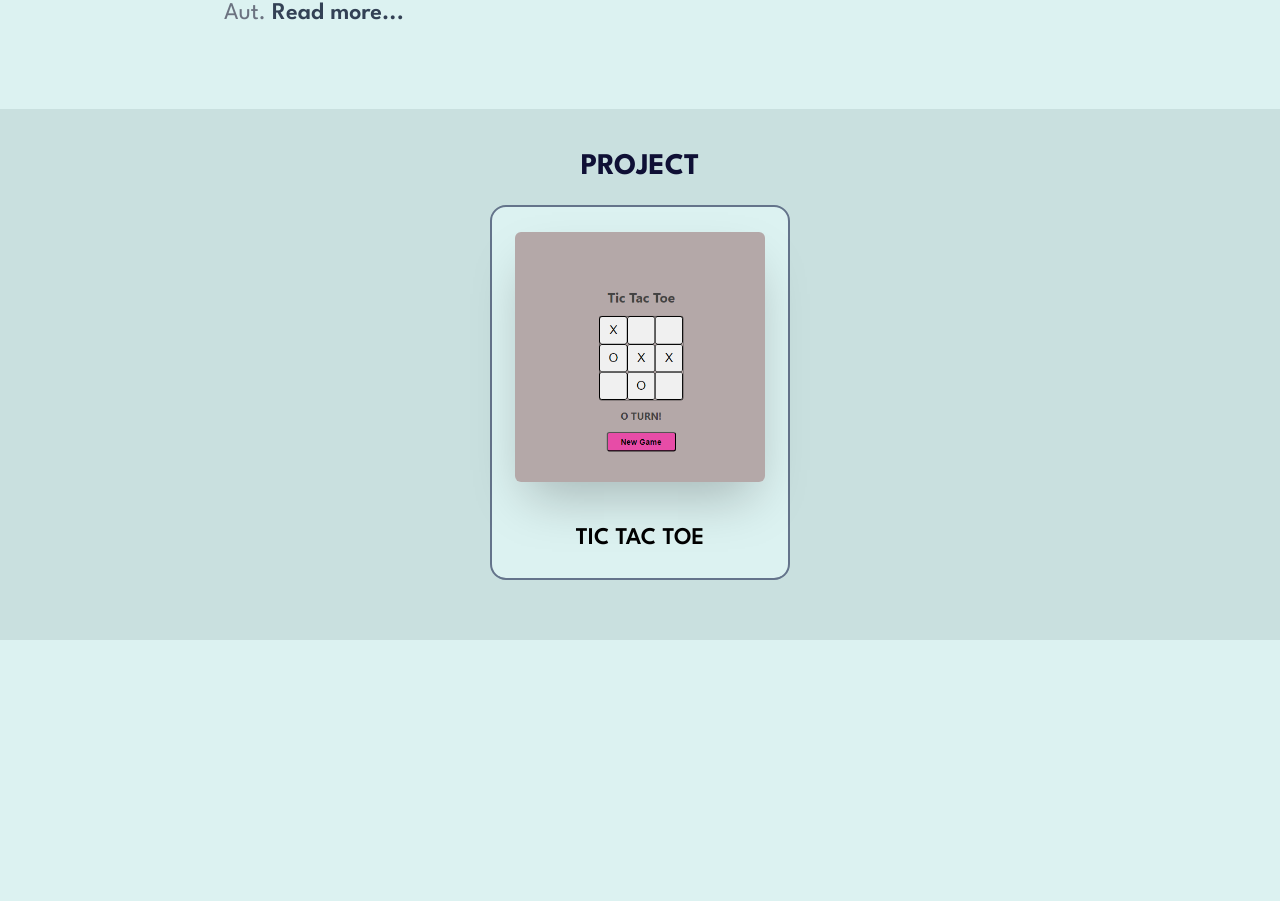
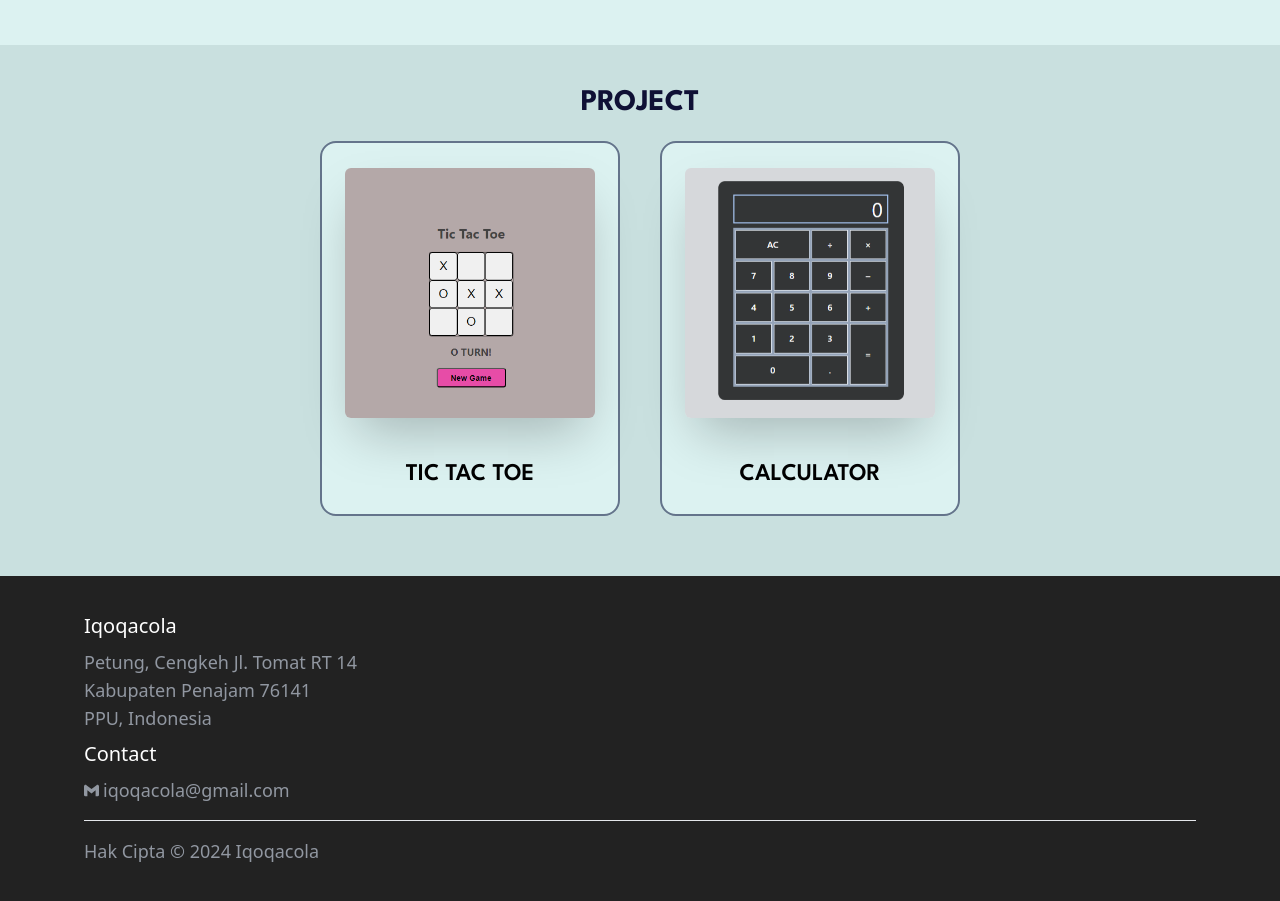
Before and after one commit to Iqoqacola/iqoqacola.github.io, a React (Vite) app: page / in a window 1280 px wide. Shown: the part 949-1850 px from the top of the page. Before the commit the page ends 1589 px from the top, so only its background shows below. Built offline with nearby package versions, Linux system fonts and the light colour scheme.

Commit message:
add footer and new project

```diff
--- a/src/App.jsx
+++ b/src/App.jsx
@@ -32,7 +32,7 @@ const Header = () => {
     <>
       <header
         id="header"
-        className="w-full fixed shadow-md bg-opacity-70 top-0 left-0 z-10 bg-bgColor"
+        className="w-full fixed shadow-md bg-opacity-70 top-0 left-0 bg-bgColor z-50"
       >
         <div className="container">
           <div className="flex justify-between md:justify-around relative p-4">
@@ -163,13 +163,7 @@ const Hero = () => {
 };
 
 const About = () => {
-  let AboutMe = `Lorem ipsum dolor sit amet consectetur adipisicing elit. Facilis
-  delectus a, rerum temporibus natus tempore molestias repellat
-  nobis nam? Ducimus laborum architecto aut tempora? Numquam
-  distinctio neque eligendi dolores sint rerum voluptatibus
-  consequuntur laborum necessitatibus eos, repudiandae esse totam
-  quas odio ipsum, doloribus ad repellat praesentium quis
-  inventore obcaecati. Aut.`;
+  let AboutMe = `I am a Full Stack Software Developer with a focus on modern web development, specializing primarily in using React to build dynamic and responsive user interfaces. I possess a strong understanding of frontend development using React and modern JavaScript. Additionally, I have a solid grasp of backend development with Node.js and Express.`;
 
   return (
     <>
@@ -184,7 +178,7 @@ const About = () => {
               <p className="text-secondary text-base md:text-2xl">
                 {AboutMe}{" "}
                 <a
-                  href="https://iqoqacola.github.io/cv"
+                  href="https://drive.google.com/uc?export=download&id=1TIP2QHwFuxF42U7LLaWn_RP4BHAtR0v5"
                   target="_blank"
                   className="text-slate-700 hover:text-slate-400 font-semibold"
                 >
@@ -323,6 +317,7 @@ const Project = () => {
           <h3 className="m-5 text-xl md:text-3xl font-bold text-[#0F1035] text-center">
             PROJECT
           </h3>
+
           <div className="flex w-full justify-center flex-wrap gap-5 md:gap-10">
             <a
               href="https://iqoqacola.github.io/tic-tac-toe"
@@ -340,6 +335,23 @@ const Project = () => {
                 </h3>
               </div>
             </a>
+
+            <a
+              href="https://iqoqacola.github.io/calculator-app"
+              target="_blank"
+              className="hover:scale-105 hover:opacity-95 transition duration-300 ease-in-out"
+            >
+              <div className="shadow-2xll w-[300px] h-[375px] border-slate-500 border-2 rounded-2xl bg-bgColor flex flex-col justify-center items-center gap-10">
+                <img
+                  src="/calculator.png"
+                  alt="calculator project"
+                  className="project bg-no-repeat shadow-2xl w-[250px] h-[250px] rounded-md"
+                ></img>
+                <h3 className="text-lg  md:text-2xl font-semibold">
+                  CALCULATOR
+                </h3>
+              </div>
+            </a>
           </div>
         </div>
       </section>
@@ -350,9 +362,41 @@ const Project = () => {
 const Footer = () => {
   return (
     <>
-      <footer>
-        <div className="contain">
-          <div className="flex flex-wrap"></div>
+      <footer className="footer">
+        <div className="container">
+          <div className="flex flex-wrap p-5">
+            <div className="w-full m-2 md:mx-16">
+              <div>
+                <h2>Iqoqacola</h2>
+                <p>
+                  Petung, Cengkeh Jl. Tomat RT 14
+                  <br />
+                  Kabupaten Penajam 76141 <br />
+                  PPU, Indonesia
+                </p>
+                <h2>Contact</h2>
+                <a
+                  href="mailto:iqoqacola@gmail.com"
+                  className="flex gap-1 text-[#9197A1] text-sm md:text-lg items-center hover:text-primary transition duration-300 ease-in-out"
+                >
+                  <svg
+                    width={"15"}
+                    role="img"
+                    viewBox="0 0 24 24"
+                    xmlns="http://www.w3.org/2000/svg"
+                    className="fill-current"
+                  >
+                    <title>Gmail</title>
+                    <path d="M24 5.457v13.909c0 .904-.732 1.636-1.636 1.636h-3.819V11.73L12 16.64l-6.545-4.91v9.273H1.636A1.636 1.636 0 0 1 0 19.366V5.457c0-2.023 2.309-3.178 3.927-1.964L5.455 4.64 12 9.548l6.545-4.91 1.528-1.145C21.69 2.28 24 3.434 24 5.457z" />
+                  </svg>
+                  iqoqacola@gmail.com
+                </a>
+              </div>
+            </div>
+            <div className="w-full border-t-[1px] md:mx-16 m-2 py-4">
+              <p className="text-sm">Hak Cipta © 2024 Iqoqacola</p>
+            </div>
+          </div>
         </div>
       </footer>
     </>
--- a/src/index.scss
+++ b/src/index.scss
@@ -14,10 +14,18 @@
     /* font-family: "League Spartan"; */
   }
 
-  .test {
-    border: 2px solid blue;
+  .footer {
+    background-color: #222222;
+    color: white;
+    @apply font-sans font-normal;
+
+    h2 {
+      @apply text-base md:text-xl my-2;
+    }
+    p {
+      @apply text-sm md:text-lg text-[#9197A1];
+    }
   }
-}
 
 .hamburger-line {
   @apply w-[20px] h-[2px] block bg-secondary my-1;
@@ -41,7 +49,12 @@
   @apply transition duration-300 ease-in-out;
 }
 
+}
 
+
+.test {
+  border: 2px solid blue;
+}
 
 /* DCF2F1
 7FC7D9
```
Also changed, not shown: public/calculator.png (added).
